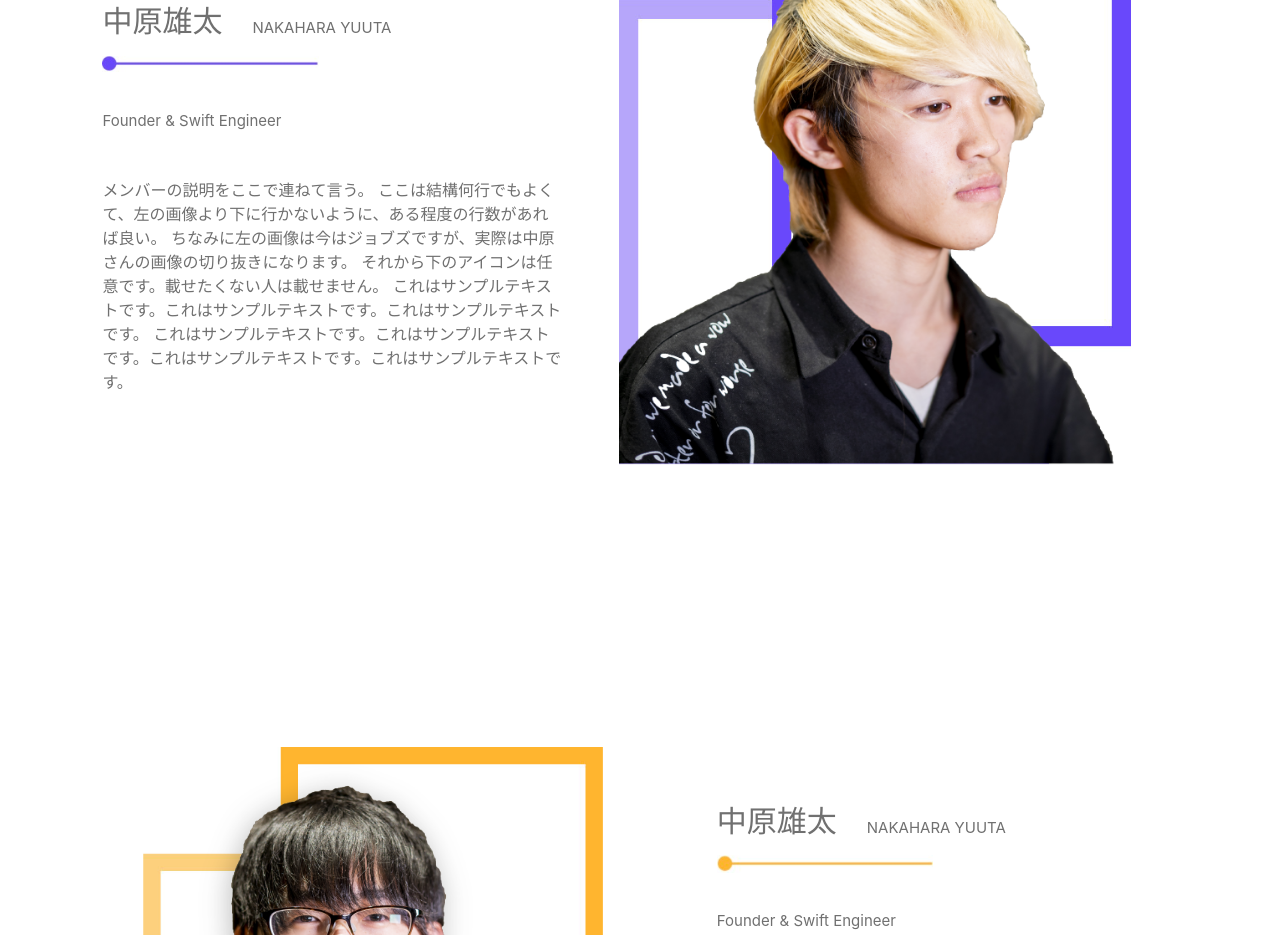
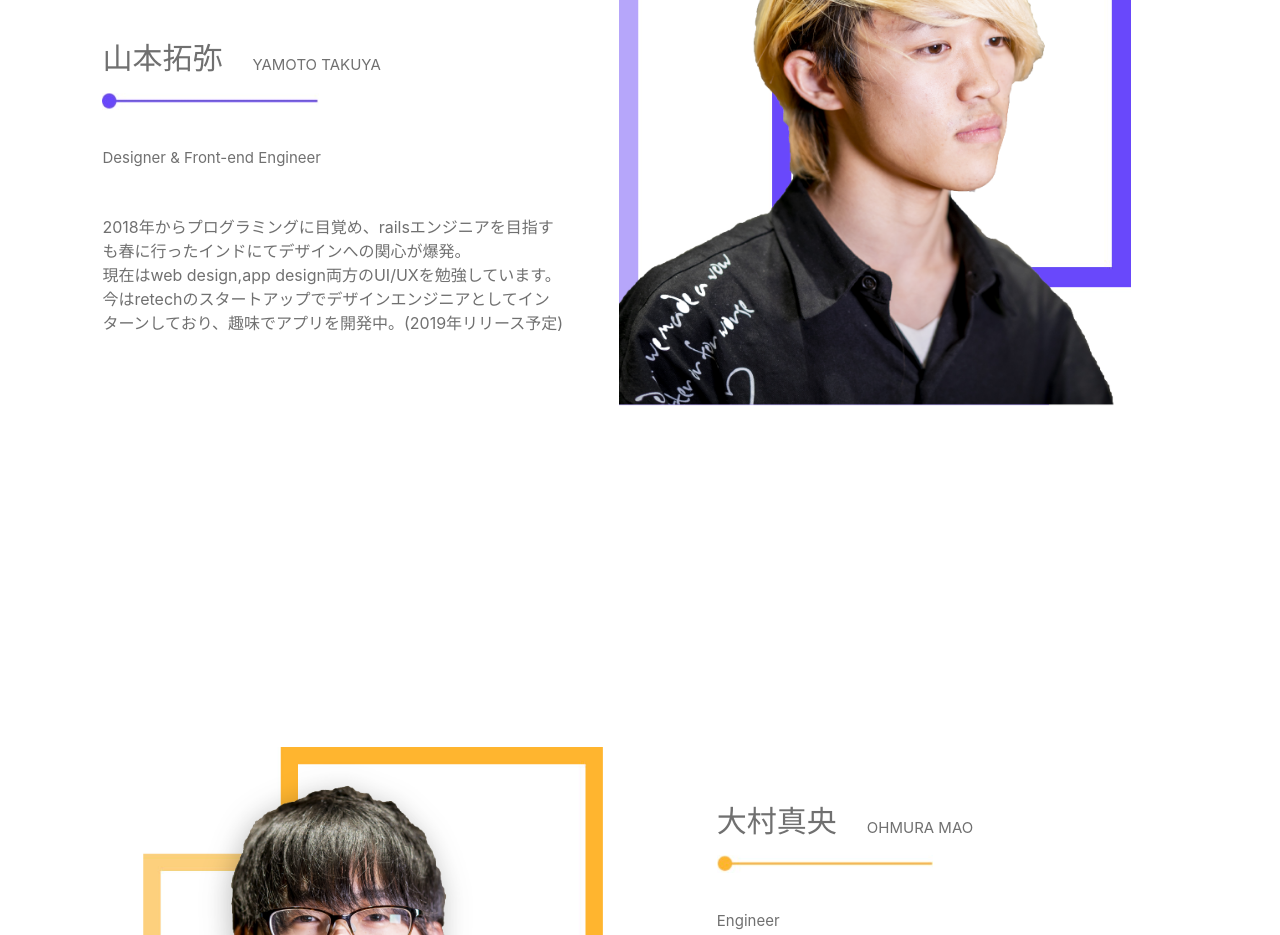
Before and after one commit to takuyasugarapple/kinmokuweb, a plain HTML site: page index3.html in a window 1280 px wide. Shown: the part 1238-2173 px from the top of the page. Drawn offline with nearby package versions, Linux system fonts and the light colour scheme.

Commit message:
テキスト変更
テキスト、メンバー紹介、メンバー名を変更しました。

```diff
--- a/index3.html
+++ b/index3.html
@@ -3,25 +3,20 @@
 
 <head>
     <meta charset="UTF-8">
-    <title>近もく会web-page1</title>
+    <title>近もく会</title>
     <meta name="viewport" content="width=device-width,initial-scale=1.0,minimum-scale=1.0">
 
 
     <!-- script -->
-    <script src="https://code.jquery.com/jquery-3.3.1.slim.min.js" integrity="sha384-q8i/X+965DzO0rT7abK41JStQIAqVgRVzpbzo5smXKp4YfRvH+8abtTE1Pi6jizo"
-        crossorigin="anonymous"></script>
-    <script src="https://cdnjs.cloudflare.com/ajax/libs/popper.js/1.14.3/umd/popper.min.js" integrity="sha384-ZMP7rVo3mIykV+2+9J3UJ46jBk0WLaUAdn689aCwoqbBJiSnjAK/l8WvCWPIPm49"
-        crossorigin="anonymous"></script>
-    <script src="https://stackpath.bootstrapcdn.com/bootstrap/4.1.3/js/bootstrap.min.js" integrity="sha384-ChfqqxuZUCnJSK3+MXmPNIyE6ZbWh2IMqE241rYiqJxyMiZ6OW/JmZQ5stwEULTy"
-        crossorigin="anonymous"></script>
+    <script src="https://code.jquery.com/jquery-3.3.1.slim.min.js" integrity="sha384-q8i/X+965DzO0rT7abK41JStQIAqVgRVzpbzo5smXKp4YfRvH+8abtTE1Pi6jizo" crossorigin="anonymous"></script>
+    <script src="https://cdnjs.cloudflare.com/ajax/libs/popper.js/1.14.3/umd/popper.min.js" integrity="sha384-ZMP7rVo3mIykV+2+9J3UJ46jBk0WLaUAdn689aCwoqbBJiSnjAK/l8WvCWPIPm49" crossorigin="anonymous"></script>
+    <script src="https://stackpath.bootstrapcdn.com/bootstrap/4.1.3/js/bootstrap.min.js" integrity="sha384-ChfqqxuZUCnJSK3+MXmPNIyE6ZbWh2IMqE241rYiqJxyMiZ6OW/JmZQ5stwEULTy" crossorigin="anonymous"></script>
     <!-- script -->
 
 
     <!-- css -->
-    <link rel="stylesheet" href="https://stackpath.bootstrapcdn.com/bootstrap/4.1.3/css/bootstrap.min.css" integrity="sha384-MCw98/SFnGE8fJT3GXwEOngsV7Zt27NXFoaoApmYm81iuXoPkFOJwJ8ERdknLPMO"
-        crossorigin="anonymous">
-    <link rel="stylesheet" href="https://use.fontawesome.com/releases/v5.6.3/css/all.css" integrity="sha384-UHRtZLI+pbxtHCWp1t77Bi1L4ZtiqrqD80Kn4Z8NTSRyMA2Fd33n5dQ8lWUE00s/"
-        crossorigin="anonymous">
+    <link rel="stylesheet" href="https://stackpath.bootstrapcdn.com/bootstrap/4.1.3/css/bootstrap.min.css" integrity="sha384-MCw98/SFnGE8fJT3GXwEOngsV7Zt27NXFoaoApmYm81iuXoPkFOJwJ8ERdknLPMO" crossorigin="anonymous">
+    <link rel="stylesheet" href="https://use.fontawesome.com/releases/v5.6.3/css/all.css" integrity="sha384-UHRtZLI+pbxtHCWp1t77Bi1L4ZtiqrqD80Kn4Z8NTSRyMA2Fd33n5dQ8lWUE00s/" crossorigin="anonymous">
     <link rel="stylesheet" href="style.css">
     <!-- css -->
 
@@ -78,7 +73,13 @@
                 <p>近もく会Founder & Swift Engineer</p>
             </div>
             <div class="introduce">
-                <p>近大経営学部経営学科 4回生/学生と卒業生を「ファンディング」で繋ぐアプリの開発/近もく会(近大もくもく会)</p>
+                <p>近もく会ふぁうんだー兼マスコット<br>
+                    経営学部 経営学科 4回生
+                    滋賀県出身。22歳<br>
+                    小学2年生から高校3年生までサッカーをやっていた。<br>
+                    大学3回生ぐらいにプログラミングに触れて、一度挫折。<br>
+                    その後、作りたいサービスができたため、もう一度プログラミングの勉強を開始。
+                    自身が感じた"1人でプログラミングを学習し続けることの難しさ"をきっかけに近もく会を設立した。</p>
             </div>
             <!-- <div class="SNS">
                 <span class="fab fa-facebook-f"></span>
@@ -94,17 +95,15 @@
     <div class="active-member2">
         <div class="active-member-explain2">
             <div class="name-2">
-                <h1>中原雄太</h1>
-                <p>NAKAHARA YUUTA</p>
+                <h1>山本拓弥</h1>
+                <p>YAMOTO TAKUYA</p>
             </div>
             <img class="left2" src="images/purple.jpg" alt="">
             <div class="skill2">
-                <p>Founder & Swift Engineer</p>
+                <p>Designer & Front-end Engineer</p>
             </div>
             <div class="introduce2">
-                <p>メンバーの説明をここで連ねて言う。 ここは結構何行でもよくて、左の画像より下に行かないように、ある程度の行数があれば良い。
-                    ちなみに左の画像は今はジョブズですが、実際は中原さんの画像の切り抜きになります。 それから下のアイコンは任意です。載せたくない人は載せません。
-                    これはサンプルテキストです。これはサンプルテキストです。これはサンプルテキストです。 これはサンプルテキストです。これはサンプルテキストです。これはサンプルテキストです。これはサンプルテキストです。</p>
+                <p>2018年からプログラミングに目覚め、railsエンジニアを目指すも春に行ったインドにてデザインへの関心が爆発。<br>現在はweb design,app design両方のUI/UXを勉強しています。今はretechのスタートアップでデザインエンジニアとしてインターンしており、趣味でアプリを開発中。(2019年リリース予定)</p>
             </div>
             <!-- <div class="SNS2">
                 <span class="fa fa-facebook"></span>
@@ -122,15 +121,15 @@
         <img class="big-image" src="images/member3.png" alt="">
         <div class="active-member-explain">
             <div class="name">
-                <h1>中原雄太</h1>
-                <p>NAKAHARA YUUTA</p>
+                <h1>大村真央</h1>
+                <p>OHMURA MAO</p>
             </div>
             <img class="left" src="images/yellow.jpg" alt="">
             <div class="skill">
-                <p>Founder & Swift Engineer</p>
+                <p>Engineer</p>
             </div>
             <div class="introduce">
-                <p>近大経営学部経営学科 4回生/学生と卒業生を「ファンディング」で繋ぐアプリの開発/近もく会(近大もくもく会)</p>
+                <p>HP制作をきっかけにプログラミングを始めました。現在は主にPHP, Pythonを勉強しています。<br>いろんな技術に興味があり、いろんな言語に手を出したのちに、作りたい物を見つけ更に勉強しています。<br>多様な技術・言語を学んでいる人がおおく、意見交換や知識の共有が行えるので、近もく会に行き新しい発見を楽しみにしています。</p>
             </div>
             <!-- <div class="SNS">
                 <span class="fa fa-facebook"></span>
@@ -146,17 +145,19 @@
     <div class="active-member2">
         <div class="active-member-explain2">
             <div class="name-2">
-                <h1>中原雄太</h1>
-                <p>NAKAHARA YUUTA</p>
+                <h1>shohei</h1>
+                <br>
+                <p></p>
             </div>
             <img class="left2" src="images/orange.jpg" alt="">
             <div class="skill2">
-                <p>Founder & Swift Engineer</p>
+                <p>Enginner・アプリエンジニアサロン運営 & Mentor</p>
             </div>
             <div class="introduce2">
-                <p>メンバーの説明をここで連ねて言う。 ここは結構何行でもよくて、左の画像より下に行かないように、ある程度の行数があれば良い。
-                    ちなみに左の画像は今はジョブズですが、実際は中原さんの画像の切り抜きになります。 それから下のアイコンは任意です。載せたくない人は載せません。
-                    これはサンプルテキストです。これはサンプルテキストです。これはサンプルテキストです。 これはサンプルテキストです。これはサンプルテキストです。これはサンプルテキストです。これはサンプルテキストです。</p>
+                <p>徳島大学大学院において知能情報工学を専攻。<br>音声認識技術、機械学習を使った感情識別を研究。<br>
+                    2013年に京セラ株式会社のグループ会社へ入社し、情報機器の組み込みソフトウェア開発、開発ディレクションに従事。<br>
+                    在籍中に趣味でiOS/Androidアプリの開発を行い、個人アプリを数本リリース。その後アプリ受託開発ベンチャーへ転職後、独立。
+                    現在はフリーランスエンジニアと活動しながら就職・転職をゴールとしたアプリエンジニアサロンを運営している。</p>
             </div>
             <!-- <div class="SNS2">
                 <span class="fa fa-facebook"></span>
@@ -177,8 +178,8 @@
                     <img class="person img-fluid" src="images/mem1.jpg" alt="">
 
                     <div class="name2">
-                        <h1>中原雄太</h1>
-                        <p>NAKAHARA YUUTA</p>
+                        <h1>富岡 司</h1>
+                        <p>TMIOKA TSUKASA</p>
                     </div>
 
 
@@ -196,8 +197,8 @@
                     <img class="person img-fluid" src="images/mem2.jpg" alt="">
 
                     <div class="name2">
-                        <h1>中原雄太</h1>
-                        <p>NAKAHARA YUUTA</p>
+                        <h1>三谷 渉</h1>
+                        <p>MITANI WATARU</p>
                     </div>
 
 
@@ -214,8 +215,8 @@
                     <img class="person img-fluid" src="images/mem3.jpg" alt="">
 
                     <div class="name2">
-                        <h1>中原雄太</h1>
-                        <p>NAKAHARA YUUTA</p>
+                        <h1>本間 栄行</h1>
+                        <p>HONMA HARUKI</p>
                     </div>
 
 
@@ -233,8 +234,8 @@
                     <img class="person img-fluid" src="images/mem4.jpg" alt="">
 
                     <div class="name2">
-                        <h1>中原雄太</h1>
-                        <p>NAKAHARA YUUTA</p>
+                        <h1>八木澤 雄一</h1>
+                        <p>YAGISAWA YUITI</p>
                     </div>
 
 
@@ -252,8 +253,8 @@
                     <img class="person img-fluid" src="images/mem5.jpg" alt="">
 
                     <div class="name2">
-                        <h1>中原雄太</h1>
-                        <p>NAKAHARA YUUTA</p>
+                        <h1>橋本 幸典</h1>
+                        <p>HASHIMOTO KOSUKE</p>
                     </div>
 
 
@@ -270,8 +271,8 @@
                     <img class="person img-fluid" src="images/mem6.jpg" alt="">
 
                     <div class="name2">
-                        <h1>中原雄太</h1>
-                        <p>NAKAHARA YUUTA</p>
+                        <h1>犬飼 浩路</h1>
+                        <p>INUKAI KOUJI</p>
                     </div>
 
 
@@ -289,8 +290,8 @@
                     <img class="person img-fluid" src="images/mem7.jpg" alt="">
 
                     <div class="name2">
-                        <h1>中原雄太</h1>
-                        <p>NAKAHARA YUUTA</p>
+                        <h1>岡 たかし</h1>
+                        <p>OKA TAKASHI</p>
                     </div>
 
 
@@ -308,8 +309,8 @@
                     <img class="person img-fluid" src="images/mem8.jpg" alt="">
 
                     <div class="name2">
-                        <h1>中原雄太</h1>
-                        <p>NAKAHARA YUUTA</p>
+                        <h1>松本一将</h1>
+                        <p>MATSUMOTO KAZUMASA</p>
                     </div>
 
 
```
Also changed, not shown: index.html (+4 -4 lines), index2.html (+1 -1 lines). Lines whose indentation alone changed are shown as unchanged.
